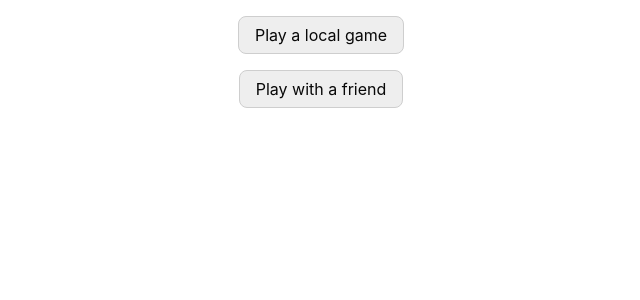
After one commit to marmelab/chinese-checkers, a Symfony app: template web/templates/home.html.twig in a window 1280 px wide. The commit adds this page. Shown: the top 300 px of the page, without its empty margins (319-959 px from the left). Run offline with Twig, Linux system fonts and the light colour scheme; the template is opened without the code that fills it, so the values that code supplies are empty; some libraries are stand-ins or nearby versions.

Commit message:
Add homepage to play locally or online.

```diff
--- a/web/public/chinese-checkers.css
+++ b/web/public/chinese-checkers.css
@@ -60,25 +60,28 @@ body > aside
 
 /* Buttons */
 
-button
+a.button, button
 {
 	transition: background 0.1s ease;
 	display: inline-block;
 
 	margin: 1em auto;
 	padding: 0.5em 1em;
+	width: fit-content;
 	border-radius: 0.5em;
 
 	border: solid var(--button-border) thin;
 	background: var(--button-background);
+	color: var(--foreground);
 
 	font-size: 1em;
+	text-decoration: none;
 }
-button:not(:disabled):hover
+a.button:not(:disabled):hover, button:not(:disabled):hover
 {
 	background: var(--button-background-hover);
 }
-button:not(:disabled)
+a.button:not(:disabled), button:not(:disabled)
 {
 	cursor: pointer;
 }
@@ -221,3 +224,16 @@ ol.moves > li:not(:last-of-type)::after
 	border: solid var(--winner-window-green-border) thin;
 	background: var(--winner-window-green-background);
 }
+
+/* Homepage */
+
+main.home
+{
+	display: block;
+	margin: auto;
+}
+main.home a.button
+{
+	display: block;
+	margin: 1em auto;
+}
--- a/web/src/Controller/GameController.php
+++ b/web/src/Controller/GameController.php
@@ -29,7 +29,7 @@ class GameController extends AbstractController
 	 * @throws ServerExceptionInterface
 	 * @throws TransportExceptionInterface
 	 */
-	#[Route("/", name: "game")]
+	#[Route("/local", name: "localGame")]
 	public function index(GameApi $gameApi, GameState $gameState): Response
 	{
 		$game = $gameState->getCurrentGame();
--- a/web/src/Controller/MoveController.php
+++ b/web/src/Controller/MoveController.php
@@ -56,7 +56,7 @@ class MoveController extends AbstractController
 		}
 
 		// Redirect to the view.
-		return $this->redirect("/");
+		return $this->redirectToRoute("localGame");
 	}
 
 	/**
@@ -80,6 +80,6 @@ class MoveController extends AbstractController
 		}
 
 		// Redirect to the view.
-		return $this->redirect("/");
+		return $this->redirectToRoute("localGame");
 	}
 }
--- /dev/null
+++ b/web/templates/home.html.twig
@@ -0,0 +1,8 @@
+{% extends "base.html.twig" %}
+
+{% block body %}
+	<main class="home">
+		<a class="button" href="/local">Play a local game</a>
+		<a class="button" href="/online/new">Play with a friend</a>
+	</main>
+{% endblock %}
```
Also changed, not shown: web/src/Controller/HomeController.php (added, +17 -0 lines).
